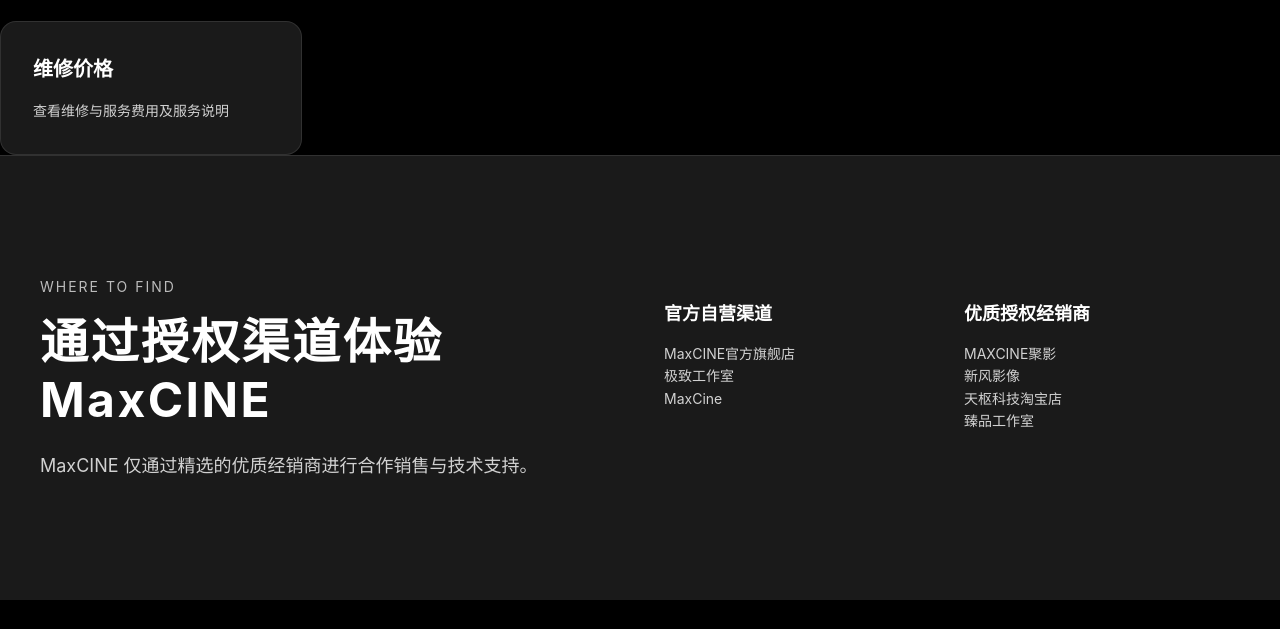
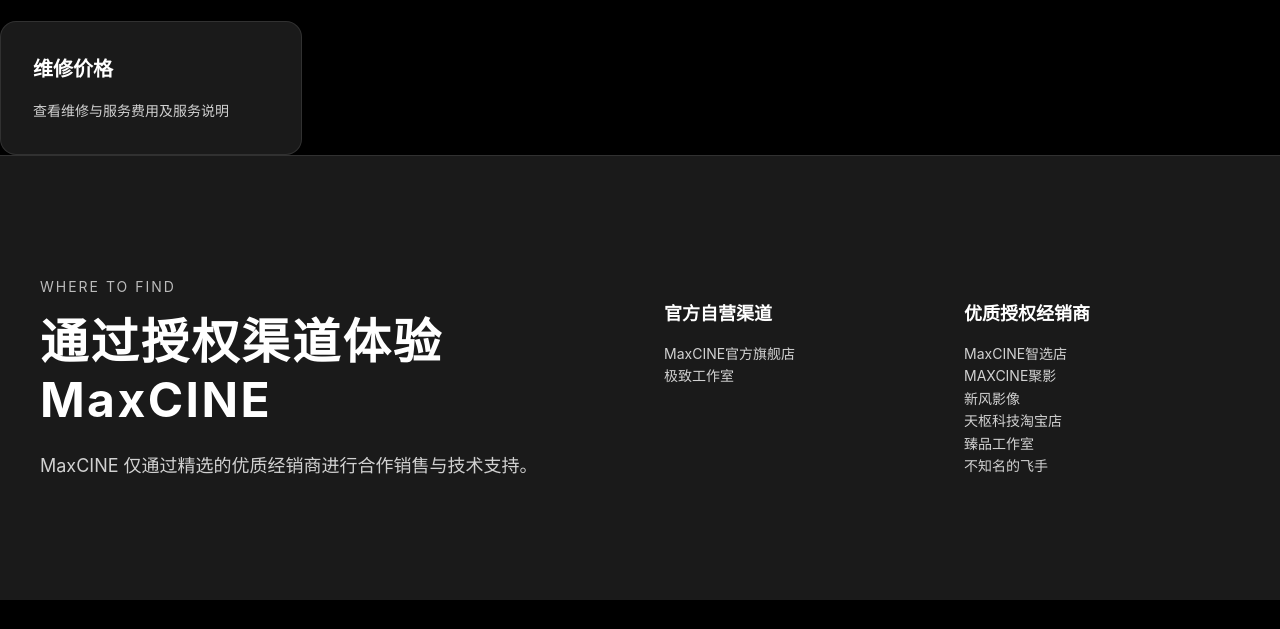
Before and after one commit to MaxCINE-Lab/MaxCINE, a plain HTML site: page index.html in a window 1280 px wide. Shown: the part 2888-3517 px from the top of the page. Drawn offline with Linux system fonts and the light colour scheme.

Commit message:
Update index.html

```diff
--- a/index.html
+++ b/index.html
@@ -242,14 +242,15 @@
         <h3>官方自营渠道</h3>
         <p>MaxCINE官方旗舰店<p>
         <p>极致工作室<p>
-        <p>MaxCine<p>
       </div>
       <div class="mc-buy-column">
         <h3>优质授权经销商</h3>
+        <p>MaxCINE智选店</p>
         <p>MAXCINE聚影</p>
         <p>新风影像</p>
         <p>天枢科技淘宝店</p>
         <p>臻品工作室</p>
+        <p>不知名的飞手</p>
       </div>
     </div>
 
```
